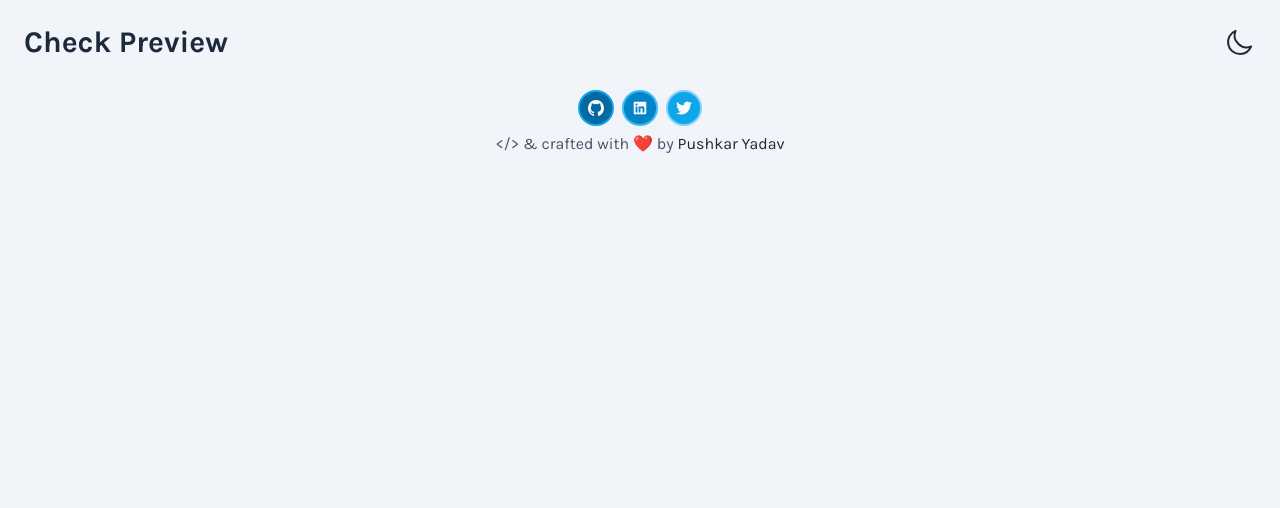
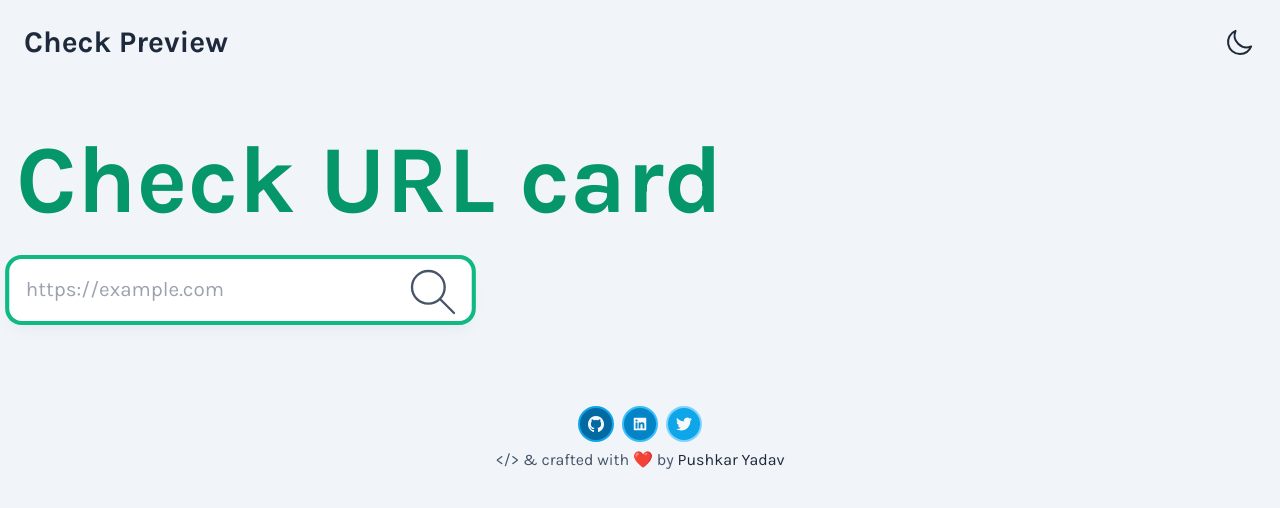
Before and after one commit to pushkarydv/Check-Preview, a Next.js app: page / in a window 1280 px wide. Shown: the top 508 px of the page. Built offline with nearby package versions, Linux system fonts and the light colour scheme.

Commit message:
complete basuic dunctionality of showing cards

```diff
--- a/package.json
+++ b/package.json
@@ -10,6 +10,7 @@
   },
   "dependencies": {
     "@heroicons/react": "^1.0.6",
+    "axios": "^0.27.2",
     "next": "12.2.4",
     "react": "18.2.0",
     "react-dom": "18.2.0"
--- /dev/null
+++ b/pages/api/fetchWebsiteData.js
@@ -0,0 +1,10 @@
+import axios from "axios";
+// a dedicated api inside website to secure aur api and key during network requests
+export default async function fetchWebsiteData(req, res) {
+  const { website } = req.query;
+  const baseUrl = `http://api.linkpreview.net/?key=${process.env.NEXT_PUBLIC_LINK_API_KEY}&q=${website}`;
+  const response = await axios.get(baseUrl);
+  res.status(200).json({
+    data: response.data,
+  });
+}
--- a/pages/api/hello.js
+++ /dev/null
@@ -1,5 +0,0 @@
-// Next.js API route support: https://nextjs.org/docs/api-routes/introduction
-
-export default function handler(req, res) {
-  res.status(200).json({ name: 'John Doe' })
-}
--- a/pages/index.js
+++ b/pages/index.js
@@ -1,8 +1,18 @@
+import { ArrowRightIcon, SearchIcon } from "@heroicons/react/outline";
+import axios from "axios";
 import Head from "next/head";
+import { useEffect, useState } from "react";
 import Footer from "../components/globals/Footer";
 import Header from "../components/globals/Header";
-
 export default function Home() {
+  const [website, setWebsite] = useState(null);
+  const [data, setData] = useState(null);
+  function handleWebDataRequest(e) {
+    e.preventDefault();
+    let url = "api/fetchWebsiteData/?website=" + website;
+    axios.get(url).then((response) => setData(response.data.data));
+    console.log(website);
+  }
   return (
     <>
       <Head>
@@ -11,7 +21,60 @@ export default function Home() {
         <link rel="icon" href="/favicon.ico" />
       </Head>
       <Header />
+      <div className="flex flex-col md:flex-row p-4 my-4">
+        <div className="w-full md:w-[60%] py-4">
+          {!data && (
+            <div className="text-5xl md:text-6xl lg:text-7xl xl:text-8xl 2xl:text-9xl font-bold text-emerald-600 dark:text-emerald-400 text-center md:text-left">
+              Check URL card
+            </div>
+          )}
 
+          <form
+            onSubmit={handleWebDataRequest}
+            className="transition-all w-full mx-auto sm:w-[60%] md:mx-0  text-xl relative my-8"
+          >
+            <input
+              type="url"
+              value={website}
+              onChange={(e) => setWebsite(e.target.value)}
+              id="urlBox"
+              autoFocus={true}
+              autoComplete="off"
+              className="transition-all bg-white dark:bg-slate-900 shadow-lg shadow-slate-200 dark:shadow-slate-800/20 outline-none  rounded-xl text-xl focus:scale-[103%]  p-4 w-full ring-4 ring-emerald-300 focus:ring-emerald-500"
+              placeholder="https://example.com"
+              required={true}
+            />
+            <button
+              type="submit "
+              className="absolute right-1 top-1 w-14 h-14 z-10 bg-white dark:bg-slate-900 rounded-full"
+            >
+              <SearchIcon className="w-full stroke-slate-600 dark:stroke-slate-300 stroke-[1]" />
+            </button>
+          </form>
+          {data && (
+            <div class="max-w-sm lg:max-w-md xl:max-w-lg my-4 mx-auto md:mx-0 rounded overflow-hidden shadow-lg">
+              <img
+                class="w-full"
+                src={data.image}
+                alt="Sunset in the mountains"
+              />
+              <div class="px-6 py-4">
+                <div class="font-bold text-xl mb-2">{data.title}</div>
+                <p class="text-gray-700 text-base">{data.description}</p>
+              </div>
+
+              <a
+                href={data.url}
+                className="transition-all my-4 mx-2 p-2 text-lg block text-center bg-emerald-400 rounded-full text-slate-50 group hover:bg-emerald-500"
+              >
+                Visit {data.title}{" "}
+                <ArrowRightIcon className="transition-all h-7 stroke-[1.2] inline-block group-hover:relative group-hover:-right-2" />
+              </a>
+            </div>
+          )}
+        </div>
+        <div className="w-full md:w-[40%]"></div>
+      </div>
       <Footer />
     </>
   );
```
Also changed, not shown: 1 other file (tests, documents, lock files or other folders).
